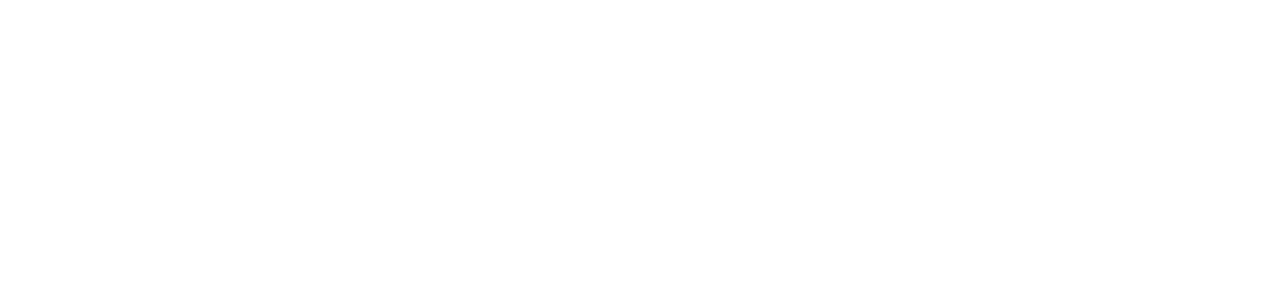
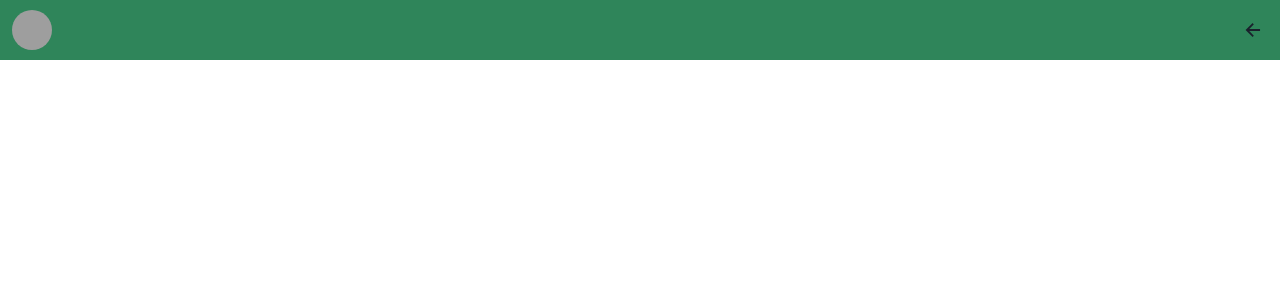
Before and after one commit to tomasbirbe/Chat, a React (Vite) app in the folder front/: page /chat in a window 1280 px wide. Shown: the top 300 px of the page. Built offline with nearby package versions, Linux system fonts and the light colour scheme; grey boxes are pictures that could not be loaded.

Commit message:
Add a simple header on ChatPage component

```diff
--- a/front/package.json
+++ b/front/package.json
@@ -15,6 +15,7 @@
     "framer-motion": "^4.1.17",
     "react": "^17.0.0",
     "react-dom": "^17.0.0",
+    "react-icons": "^4.3.1",
     "react-router-dom": "^6.0.2",
     "socket.io-client": "^4.3.2"
   },
--- a/front/src/App.tsx
+++ b/front/src/App.tsx
@@ -10,7 +10,7 @@
 import NotFound from './pages/NotFound';
 import { Container } from '@chakra-ui/layout';
 import ChatPage from './pages/ChatPage';
-import { chat } from './Types/types';
+import { chat, contact } from './Types/types';
 
 const chatMock = {
   _id: '125',
@@ -111,7 +111,7 @@
     chatMock,
   ]);
   const [contactList, setContactList] = useState([contactMock]);
-
+  const [contact, setContact] = useState<contact | undefined>(undefined);
   const [chatSelected, setChatSelected] = useState<chat | null>(null);
 
   return (
@@ -124,12 +124,16 @@
             contactListState={{ contactList }}
             chatState={{ chats }}
             chatSelectedState={{ setChatSelected }}
+            contactState={{ setContact }}
           />
           // </RequireAuth>
         }
       />
       <Route path="/login" element={<Login />} />
-      <Route path="/chat" element={<ChatPage chat={chatSelected} />} />
+      <Route
+        path="/chat"
+        element={<ChatPage chat={chatSelected} contact={contact} />}
+      />
       <Route path="*" element={<NotFound />} />
     </Routes>
   );
--- a/front/src/pages/ChatPage.tsx
+++ b/front/src/pages/ChatPage.tsx
@@ -1,11 +1,18 @@
-import { Box, Stack, Text } from '@chakra-ui/react';
+import { Box, Stack, Text, Img, Button, Icon } from '@chakra-ui/react';
 import React from 'react';
-import { chat } from '../Types/types';
+import { chat, contact } from '../Types/types';
 import Message from './components/Message';
+import { IoArrowBackSharp } from 'react-icons/io5';
 
 const myId = '1';
 
-const ChatPage = ({ chat }: { chat: chat | null }) => {
+const ChatPage = ({
+  chat,
+  contact,
+}: {
+  chat: chat | null;
+  contact: contact | undefined;
+}) => {
   const prevMessageItsMine = (index: number) => {
     const prevMessageOwner = chat?.messages[index - 1]?.from._id;
     const messageOwner = chat?.messages[index].from._id;
@@ -16,6 +23,30 @@
   };
 
   return (
+    <>
+      <Stack
+        as="header"
+        height="60px"
+        bg="green.600"
+        align="center"
+        justify="space-between"
+        paddingInline={3}
+        direction="row"
+      >
+        <Stack direction="row" align="center">
+          <Img
+            borderRadius="full"
+            backgroundPosition="center"
+            width="40px"
+            height="40px"
+            src="https://external-content.duckduckgo.com/iu/?u=https%3A%2F%2Fwww.paragatitos.com%2Fwp-content%2Fuploads%2Fgatito-jugando-3.jpg&f=1&nofb=1"
+          />
+          <Text>{contact?.alias}</Text>
+        </Stack>
+        <Button borderRadius="full" minWidth="30px" padding={0} height="30px">
+          <Icon as={IoArrowBackSharp} boxSize={5} />
+        </Button>
+      </Stack>
       <Box
         as="ul"
         display="flex"
@@ -34,6 +65,7 @@
           );
         })}
       </Box>
+    </>
   );
 };
 
--- a/front/src/pages/Home.tsx
+++ b/front/src/pages/Home.tsx
@@ -4,10 +4,13 @@
 import { chat, contact, user } from '../Types/types';
 import { useNavigate } from 'react-router-dom';
 
+const myId = '1';
+
 const Home = ({
   chatState,
   contactListState,
   chatSelectedState,
+  contactState,
 }: {
   chatState: {
     chats: chat[];
@@ -18,15 +21,19 @@
   chatSelectedState: {
     setChatSelected: React.Dispatch<React.SetStateAction<chat | null>>;
   };
+  contactState: {
+    setContact: React.Dispatch<React.SetStateAction<contact | undefined>>;
+  };
 }) => {
   const { chats } = chatState;
   const { contactList } = contactListState;
   const { setChatSelected } = chatSelectedState;
+  const { setContact } = contactState;
   const navigate = useNavigate();
 
-  const searchContact = (chat: chat): contact | undefined => {
-    const userToFind: user | undefined = chat.participants.find(
-      (user) => user._id !== '1'
+  const searchContact = (chat: chat | null): contact | undefined => {
+    const userToFind: user | undefined = chat?.participants.find(
+      (user) => user._id !== myId
     );
     const contact = contactList.find(
       (contact: contact) => contact.idContact === userToFind?._id
@@ -36,6 +43,7 @@
 
   const openChat = (chat: chat) => {
     setChatSelected(chat);
+    setContact(searchContact(chat));
     navigate(`../chat`);
   };
 
```
Also changed, not shown: 1 other file (tests, documents, lock files or other folders). Lines whose indentation alone changed are shown as unchanged.
